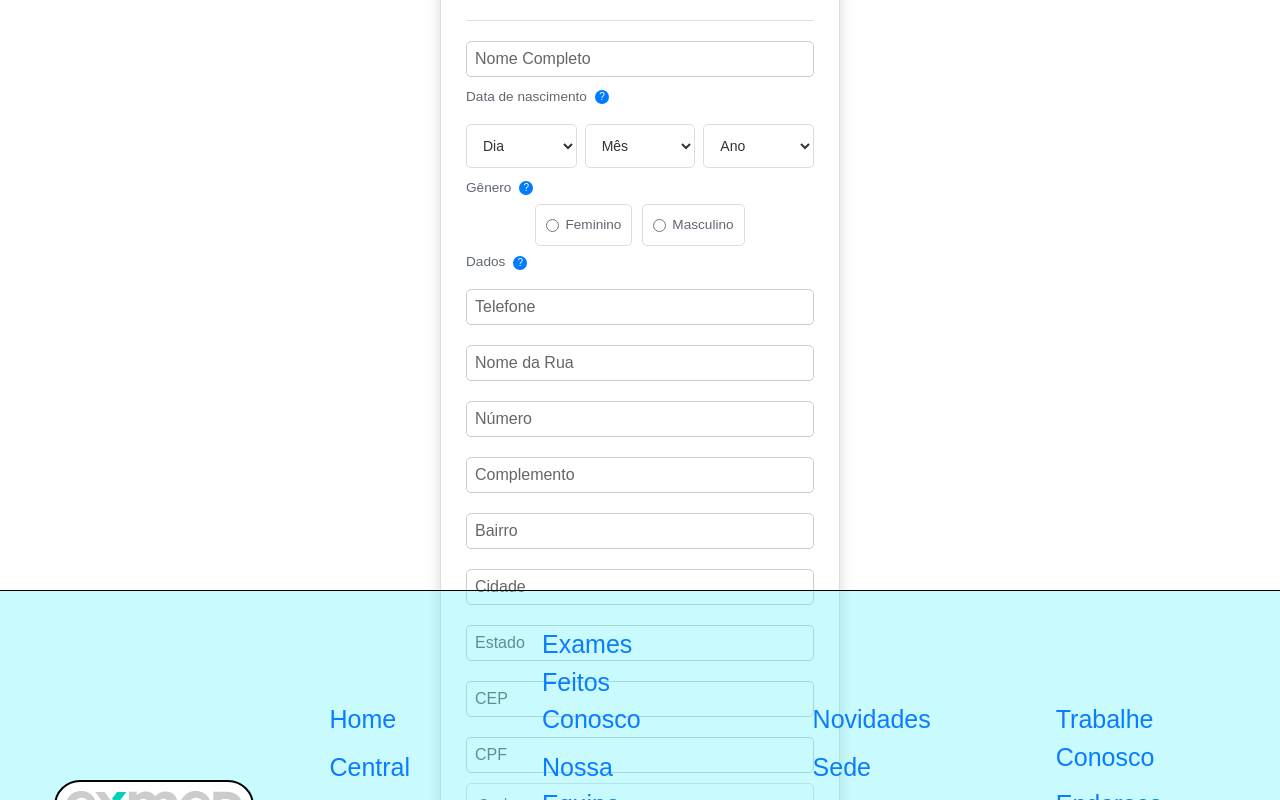
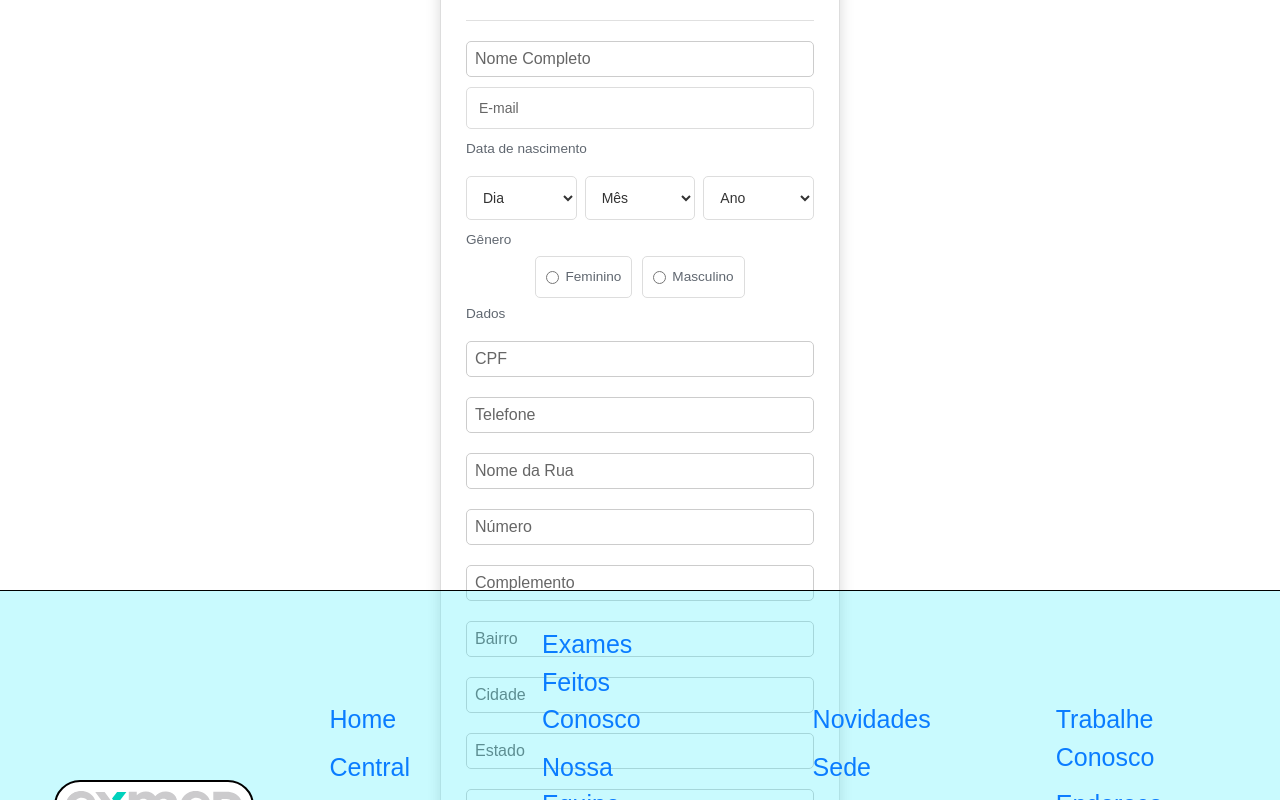
Before and after one commit to Shellbaka/projetoexmed, a React (Vite) app: page /cadclientes in a window 1280 px wide. Shown: the part 400-1200 px from the top of the page. Built offline with nearby package versions, Linux system fonts and the light colour scheme.

Commit message:
liguei o formulario de cadastro ao backend

```diff
--- a/src/pages/Clientes/CadClientes.jsx
+++ b/src/pages/Clientes/CadClientes.jsx
@@ -1,96 +1,115 @@
 import React, { useState } from 'react';
+import axios from 'axios';
 import './CadClientes.css';
 
-
 function CadClientes() {
+  const [nome, setNome] = useState('');
+  const [email, setEmail] = useState('');
+  const [cpf, setCpf] = useState('');
+  const [telefone, setTelefone] = useState('');
   const [streetName, setStreetName] = useState('');
   const [streetNumber, setStreetNumber] = useState('');
-  const [cpf, setCpf] = useState('');
-  const [telefone, setTelefone] = useState('');
+  const [complemento, setComplemento] = useState('');
+  const [bairro, setBairro] = useState('');
+  const [cidade, setCidade] = useState('');
+  const [estado, setEstado] = useState('');
+  const [cep, setCep] = useState('');
   const [senha, setSenha] = useState('');
-  const [cep, setCep] = useState('');
-  const [estado, setEstado] = useState('');
+  const [genero, setGenero] = useState('');
+  const [diaNascimento, setDiaNascimento] = useState('');
+  const [mesNascimento, setMesNascimento] = useState('');
+  const [anoNascimento, setAnoNascimento] = useState('');
 
-  const handleStreetNameChange = (event) => {
-    setStreetName(event.target.value);
+  const handleCpfChange = (event) => {
+    const rawCpf = event.target.value.replace(/\D/g, '').slice(0, 11);
+    setCpf(formatarCpf(rawCpf));
   };
 
-  const handleStreetNumberChange = (event) => {
-    const value = event.target.value.slice(0, 5);
-    setStreetNumber(value);
+  const formatarCpf = (cpf) => {
+    return cpf
+      .replace(/(\d{3})(\d)/, '$1.$2')
+      .replace(/(\d{3})(\d)/, '$1.$2')
+      .replace(/(\d{3})(\d{1,2})$/, '$1-$2');
   };
 
-  const handleTelefoneChange = (event) => {
-    let value = event.target.value.replace(/\D/g, '');
-    value = value.slice(0, 11);
-    setTelefone(value);
-  };
+  const handleSubmit = async (event) => {
+    event.preventDefault();
 
-  const handleCpfChange = (event) => {
-    let value = event.target.value.replace(/\D/g, '');
-    value = value.slice(0, 11);
-    value = value.replace(/(\d{3})(\d)/, '$1.$2');
-    value = value.replace(/(\d{3})(\d)/, '$1.$2');
-    value = value.replace(/(\d{3})(\d{1,2})$/, '$1-$2');
-    setCpf(value);
-  };
+    const dataNascimento = `${anoNascimento}-${mesNascimento}-${diaNascimento}`;
+    const cpfSemMascara = cpf.replace(/\D/g, '');
 
-  const handleCepChange = (event) => {
-    let value = event.target.value.replace(/\D/g, '');
-    value = value.slice(0, 8);
-    setCep(value);
-  };
-
-  const handleSenhaChange = (event) => {
-    const value = event.target.value.slice(0, 8);
-    setSenha(value);
-  };
-
-  const handleEstadoChange = (event) => {
-    const value = event.target.value.toUpperCase();
-    setEstado(value);
+    try {
+      const response = await axios.post('http://localhost:3000/cadclientes', {
+        Nome_Cliente: nome,
+        CPF: cpfSemMascara,
+        Email: email,
+        Telefone: telefone,
+        Rua: streetName,
+        Numero: streetNumber,
+        Complemento: complemento,
+        Bairro: bairro,
+        Cidade: cidade,
+        Estado: estado,
+        CEP: cep,
+        Data_Nascimento: dataNascimento,
+        Genero: genero,
+        Senha: senha,
+      });
+      alert(response.data);
+    } catch (error) {
+      alert(error.response?.data || 'Erro ao cadastrar');
+    }
   };
 
   return (
     <div className="app">
       <div className="exmed-logo">
-        <img src="public/logoexmed.svg" alt="imglog" className="imglog" />
+        <img src="logoexmed.svg" alt="imglog" className="imglog" />
       </div>
       <div className="form-container">
         <h2>Criar uma nova conta</h2>
         <p>Solução completa para a sua saúde e bem-estar!</p>
         <hr className="title-line" />
 
-        <form>
-          <input type="text" className="input-standard" placeholder="Nome Completo" required />
+        <form onSubmit={handleSubmit}>
+          <input
+            type="text"
+            className="input-standard"
+            placeholder="Nome Completo"
+            value={nome}
+            onChange={(e) => setNome(e.target.value)}
+            required
+          />
+          <input
+            type="email"
+            className="input-standard"
+            placeholder="E-mail"
+            value={email}
+            onChange={(e) => setEmail(e.target.value)}
+            required
+          />
 
           <div className="input-group">
-            <label>
-              Data de nascimento
-              <span className="info-icon">
-                ?
-                <span className="tooltip-text">Selecione o dia, mês e ano. Exemplo: 15/03/1990</span>
-              </span>
-            </label>
+            <label>Data de nascimento</label>
             <div className="select-group">
-              <select className="input-standard">
-                <option>Dia</option>
+              <select className="input-standard" onChange={(e) => setDiaNascimento(e.target.value)} required>
+                <option value="">Dia</option>
                 {[...Array(31).keys()].map(day => (
-                  <option key={day + 1} value={day + 1}>
+                  <option key={day + 1} value={String(day + 1).padStart(2, '0')}>
                     {day + 1}
                   </option>
                 ))}
               </select>
-              <select className="input-standard">
-                <option>Mês</option>
-                {["Jan", "Fev", "Mar", "Abr", "Mai", "Jun", "Jul", "Ago", "Set", "Out", "Nov", "Dez"].map((month, idx) => (
-                  <option key={idx} value={month.toLowerCase()}>
-                    {month}
+              <select className="input-standard" onChange={(e) => setMesNascimento(e.target.value)} required>
+                <option value="">Mês</option>
+                {["01", "02", "03", "04", "05", "06", "07", "08", "09", "10", "11", "12"].map((month, idx) => (
+                  <option key={idx} value={month}>
+                    {["Jan", "Fev", "Mar", "Abr", "Mai", "Jun", "Jul", "Ago", "Set", "Out", "Nov", "Dez"][idx]}
                   </option>
                 ))}
               </select>
-              <select className="input-standard">
-                <option>Ano</option>
+              <select className="input-standard" onChange={(e) => setAnoNascimento(e.target.value)} required>
+                <option value="">Ano</option>
                 {Array.from({ length: 100 }, (_, i) => 2024 - i).map(year => (
                   <option key={year} value={year}>
                     {year}
@@ -101,99 +120,86 @@ function CadClientes() {
           </div>
 
           <div className="input-group genero">
-            <label>
-              Gênero
-              <span className="info-icon">
-                ?
-                <span className="tooltip-text">Selecione o gênero com o qual você se identifica.</span>
-              </span>
-            </label>
+            <label>Gênero</label>
             <div className="radio-group">
               <label className="radio-option">
-                <input type="radio" name="gender" value="Feminino" required />
+                <input type="radio" name="gender" value="Feminino" onChange={(e) => setGenero(e.target.value)} required />
                 Feminino
               </label>
               <label className="radio-option">
-                <input type="radio" name="gender" value="Masculino" required />
+                <input type="radio" name="gender" value="Masculino" onChange={(e) => setGenero(e.target.value)} required />
                 Masculino
               </label>
             </div>
           </div>
 
           <div className="input-group">
-            <label>
-              Dados
-              <span className="info-icon">
-                ?
-                <span className="tooltip-text">Preencha seus dados pessoais para cadastro.</span>
-              </span>
-            </label>
+            <label>Dados</label>
             <input
               type="text"
-              className="input-standard input-telefone"
-              placeholder="Telefone"
-              value={telefone}
-              onChange={handleTelefoneChange}
+              className="input-standard"
+              placeholder="CPF"
+              value={cpf}
+              onChange={handleCpfChange}
               required
             />
             <input
               type="text"
-              className="input-standard input-street-name"
-              value={streetName}
-              onChange={handleStreetNameChange}
-              placeholder="Nome da Rua"
+              className="input-standard"
+              placeholder="Telefone"
+              value={telefone}
+              onChange={(e) => setTelefone(e.target.value.replace(/\D/g, '').slice(0, 11))}
               required
             />
             <input
               type="text"
-              className="input-standard input-street-number"
-              value={streetNumber}
-              onChange={handleStreetNumberChange}
-              placeholder="Número"
-              required
-            />
-            <input type="text" className="input-standard input-complemento" placeholder="Complemento" />
-            <input type="text" className="input-standard input-bairro" placeholder="Bairro" required />
-            <input type="text" className="input-standard input-cidade" placeholder="Cidade" required />
-            <input
-              type="text"
-              className="input-standard input-estado"
-              placeholder="Estado"
-              maxLength="2"
-              value={estado}
-              onChange={handleEstadoChange}
+              className="input-standard"
+              placeholder="Nome da Rua"
+              value={streetName}
+              onChange={(e) => setStreetName(e.target.value)}
               required
             />
             <input
               type="text"
-              className="input-standard input-cep"
-              placeholder="CEP"
-              value={cep}
-              onChange={handleCepChange}
+              className="input-standard"
+              placeholder="Número"
+              value={streetNumber}
+              onChange={(e) => setStreetNumber(e.target.value.slice(0, 5))}
+              required
+            />
+            <input type="text" className="input-standard" placeholder="Complemento" value={complemento} onChange={(e) => setComplemento(e.target.value)} />
+            <input type="text" className="input-standard" placeholder="Bairro" value={bairro} onChange={(e) => setBairro(e.target.value)} required />
+            <input type="text" className="input-standard" placeholder="Cidade" value={cidade} onChange={(e) => setCidade(e.target.value)} required />
+            <input
+              type="text"
+              className="input-standard"
+              placeholder="Estado"
+              maxLength="2"
+              value={estado}
+              onChange={(e) => setEstado(e.target.value.toUpperCase())}
               required
             />
             <input
               type="text"
-              className="input-standard input-cpf"
-              value={cpf}
-              onChange={handleCpfChange}
-              placeholder="CPF"
+              className="input-standard"
+              placeholder="CEP"
+              value={cep}
+              onChange={(e) => setCep(e.target.value.replace(/\D/g, '').slice(0, 8))}
               required
             />
           </div>
 
           <input
             type="password"
-            className="input-standard input-password"
+            className="input-standard"
             placeholder="Senha"
             value={senha}
-            onChange={handleSenhaChange}
+            onChange={(e) => setSenha(e.target.value.slice(0, 8))}
             required
           />
 
           <button type="submit" className="submit-btn">Cadastre-se</button>
-
-          <p className="login-link">Já tem uma conta? <a href="#">Entrar</a></p>
+          <p className="login-link">Já tem uma conta? <a href="/login">Entrar</a></p>
         </form>
       </div>
     </div>
```
